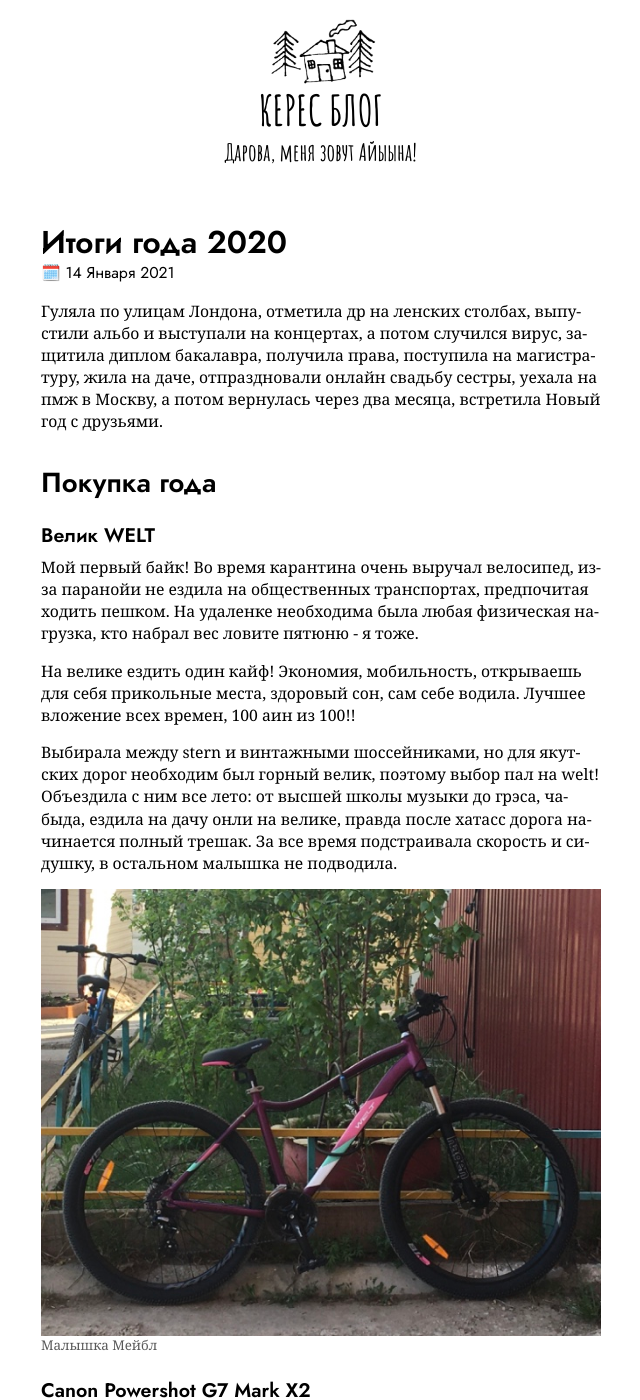
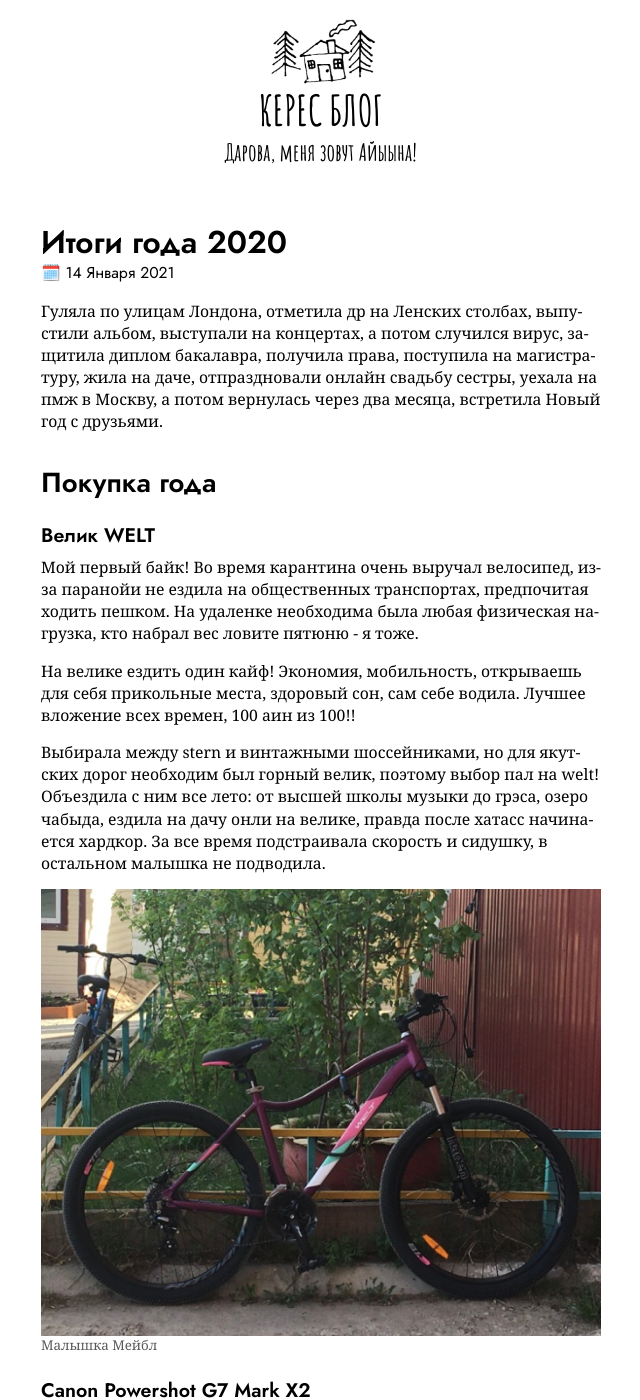
Before and after one commit to keresm/keresaina.github.io, a Jekyll site: the page built from _posts/2021-01-14-Выводы.md, in a window 1280 px wide and 1400 px high. Shown: the whole window, without its empty margins (319-959 px from the left). Built offline with Jekyll 4.4.1, drawn with Linux system fonts in a browser that asks for light colours; some of the changed text lies outside the part shown.

Commit message:
Update 2021-01-14-Выводы.md

```diff
--- a/_posts/2021-01-14-Выводы.md
+++ b/_posts/2021-01-14-Выводы.md
@@ -5,7 +5,7 @@ date:   2021-01-14 07:41:13 +0900
 image_cover: '/assets/images/Выводы/study.jpg'
 ---
 
-Гуляла по улицам Лондона, отметила др на ленских столбах, выпустили альбо и выступали на концертах, а потом случился вирус, защитила диплом бакалавра, получила права, поступила на магистратуру, жила на даче, отпраздновали онлайн свадьбу сестры, уехала на пмж в Москву, а потом вернулась через два месяца, встретила Новый год с друзьями.
+Гуляла по улицам Лондона, отметила др на Ленских столбах, выпустили альбом, выступали на концертах, а потом случился вирус, защитила диплом бакалавра, получила права, поступила на магистратуру, жила на даче, отпраздновали онлайн свадьбу сестры, уехала на пмж в Москву, а потом вернулась через два месяца, встретила Новый год с друзьями.
 
 ## Покупка года
 
@@ -15,7 +15,7 @@ image_cover: '/assets/images/Выводы/study.jpg'
 
 На велике ездить один кайф! Экономия, мобильность, открываешь для себя прикольные места, здоровый сон, сам себе водила. Лучшее вложение всех времен, 100 аин из 100!!
 
-Выбирала между stern и винтажными шоссейниками, но для якутских дорог необходим  был горный велик, поэтому выбор пал на welt! Объездила с ним все лето: от высшей школы музыки до грэса, чабыда, ездила на дачу онли на велике, правда после хатасс дорога начинается полный трешак. За все время подстраивала скорость и сидушку, в остальном малышка не подводила.
+Выбирала между stern и винтажными шоссейниками, но для якутских дорог необходим  был горный велик, поэтому выбор пал на welt! Объездила с ним все лето: от высшей школы музыки до грэса, озеро чабыда, ездила на дачу онли на велике, правда после хатасс начинается хардкор. За все время подстраивала скорость и сидушку, в остальном малышка не подводила.
 
 <figure>
   <img src="{{ site.url }}/assets/images/Выводы/byce.jpg" data-action="zoom" /> <figcaption>Малышка Мейбл</figcaption>
```
Also changed, not shown: other parts of _posts/2021-01-14-Выводы.md (+7 -8 lines).
